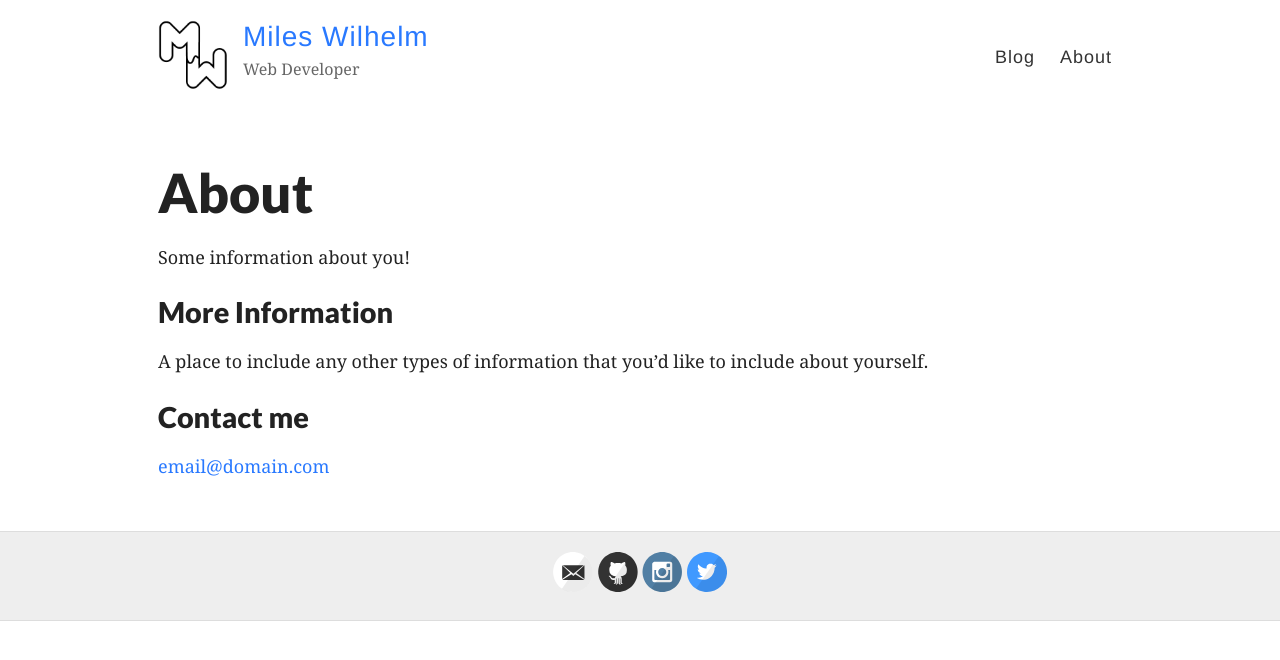
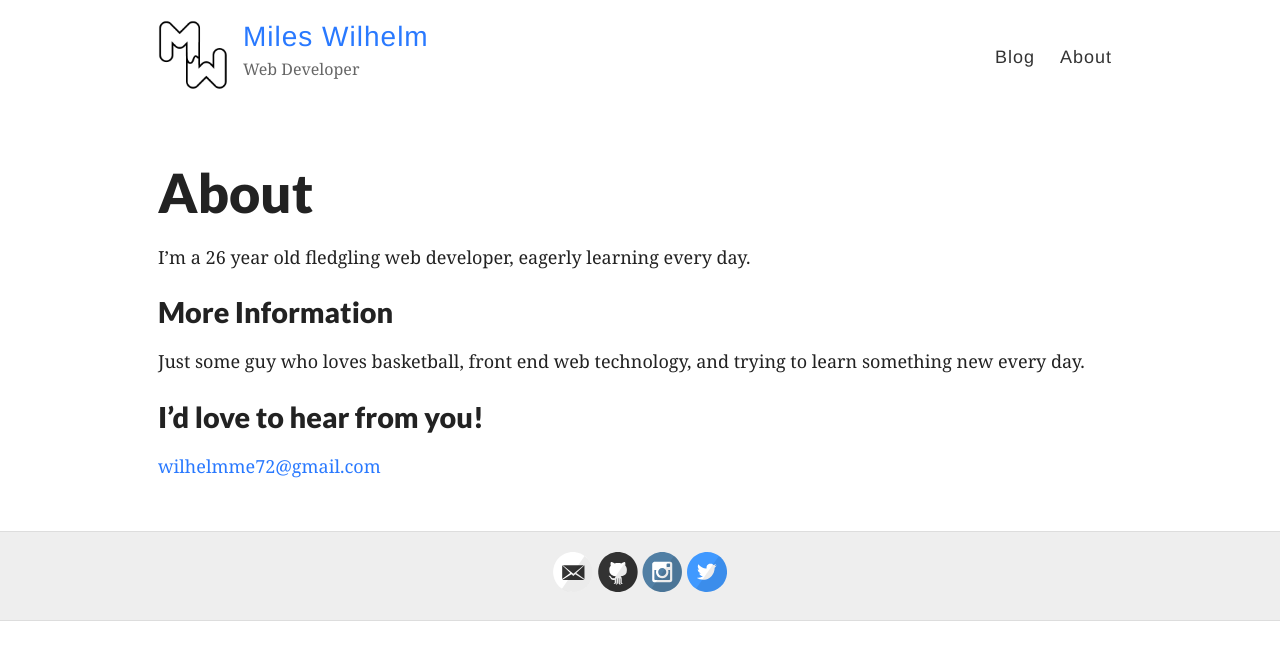
Before and after one commit to mileswilhelm/mileswilhelm.github.io, a Jekyll site: the page built from about.md, in a window 1280 px wide. Shown: the top 660 px of the page. Built offline with Jekyll 4.4.1, drawn with Linux system fonts in a browser that asks for light colours.

Commit message:
updated about me

```diff
--- a/about.md
+++ b/about.md
@@ -4,12 +4,12 @@ title: About
 permalink: /about/
 ---
 
-Some information about you!
+I'm a 26 year old fledgling web developer, eagerly learning every day.
 
 ### More Information
 
-A place to include any other types of information that you'd like to include about yourself.
+Just some guy who loves basketball, front end web technology, and trying to learn something new every day.
 
-### Contact me
+### I'd love to hear from you!
 
-[email@domain.com](mailto:email@domain.com)
+[wilhelmme72@gmail.com](mailto:wilhelmme72@gmail.com)
```
Also changed, not shown: _posts/2017-04-26-SVG-Animated-Product-Configurator.md (added, +5 -0 lines).
